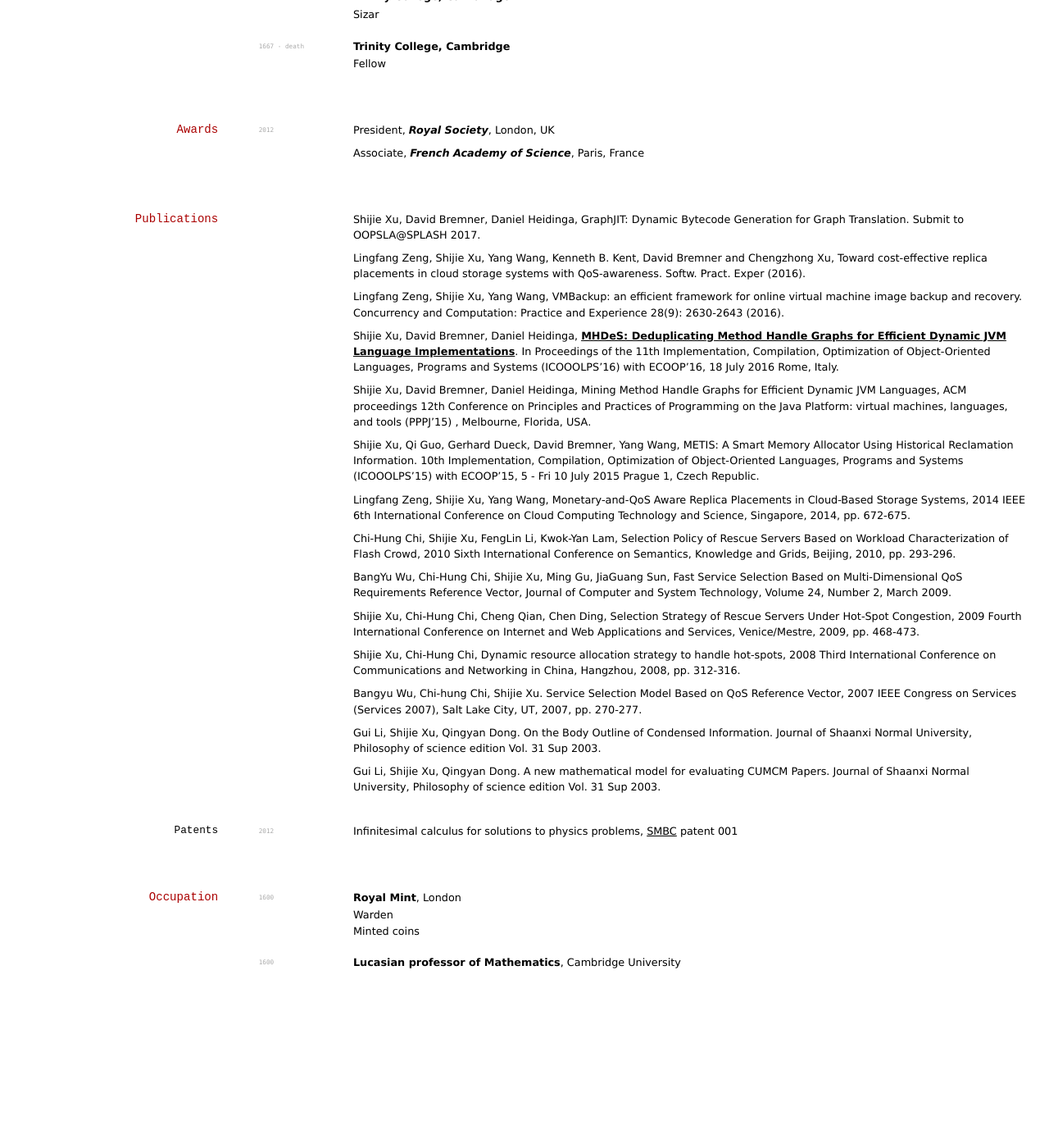
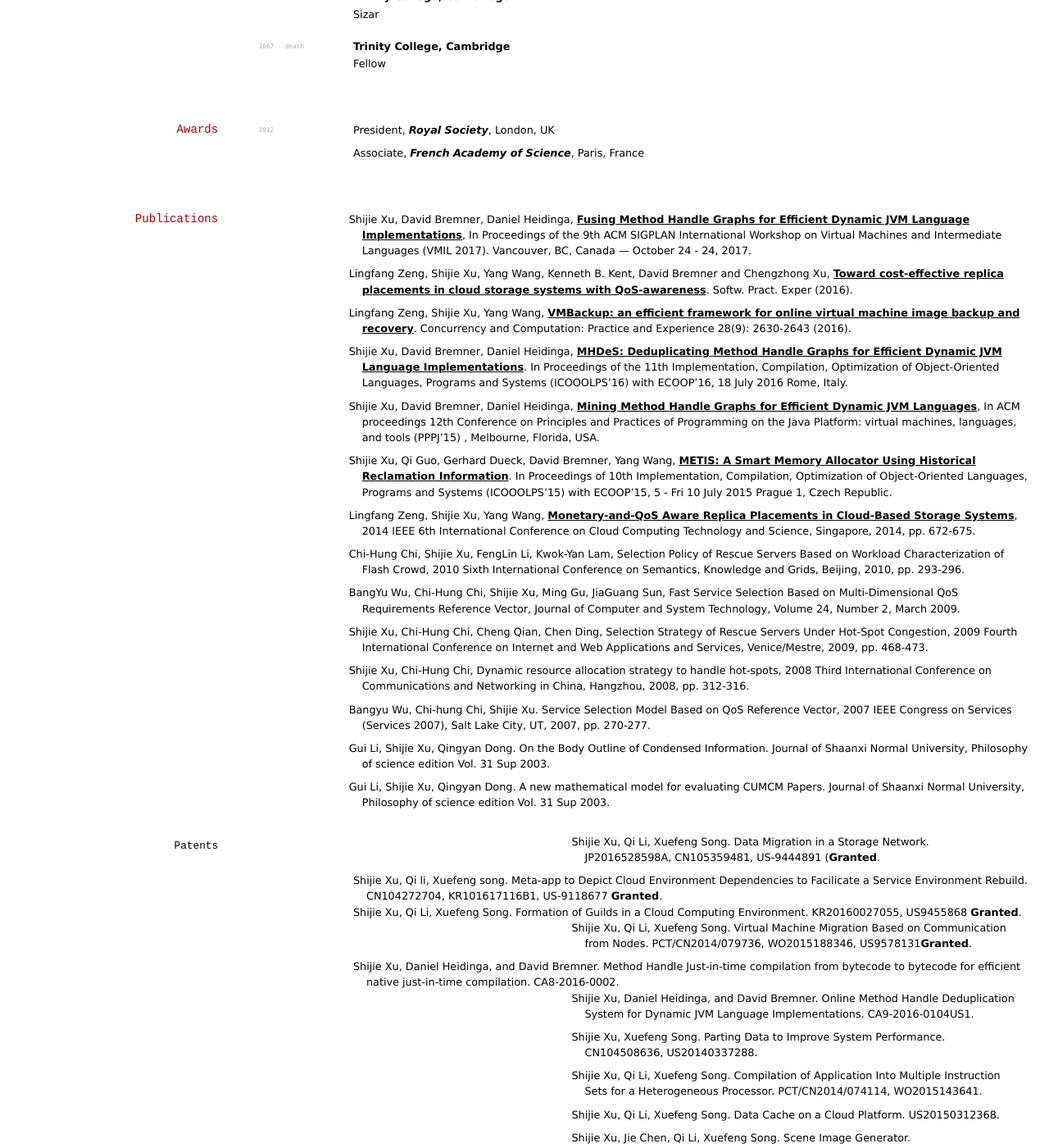
Before and after one commit to xushijie/wodaxia, a Jekyll site: the page built from index.md, in a window 1280 px wide and 1400 px high, scrolled down 372 px. Shown: the whole window at 82% size. Built offline with Jekyll 4.4.1, drawn with Linux system fonts in a browser that asks for light colours; before the commit the page ends 1564 px from its top, so only the background shows below that; some of the changed text lies outside the part shown.

Commit message:
publication and patents

```diff
--- a/index.md
+++ b/index.md
@@ -51,42 +51,59 @@
 
 
 ## Publications
-Shijie Xu, David Bremner, Daniel Heidinga, GraphJIT: Dynamic Bytecode Generation for Graph Translation. Submit to OOPSLA@SPLASH 2017.
+1. Shijie Xu, David Bremner, Daniel Heidinga, **[Fusing Method Handle Graphs for Efficient Dynamic JVM Language Implementations](papers/vmil17.pdf)**, In Proceedings of the 9th ACM SIGPLAN International Workshop on Virtual Machines and Intermediate Languages (VMIL 2017). Vancouver, BC, Canada — October 24 - 24, 2017.
 
-Lingfang Zeng, Shijie Xu, Yang Wang, Kenneth B. Kent, David Bremner and Chengzhong Xu, Toward cost-effective replica placements in cloud storage systems with QoS-awareness. Softw. Pract. Exper (2016).
+2. Lingfang Zeng, Shijie Xu, Yang Wang, Kenneth B. Kent, David Bremner and Chengzhong Xu, **[Toward cost-effective replica placements in cloud storage systems with QoS-awareness]()**. Softw. Pract. Exper (2016).
 
-Lingfang Zeng, Shijie Xu, Yang Wang, VMBackup: an efficient framework for online virtual machine image backup and recovery. Concurrency and Computation: Practice and Experience 28(9): 2630-2643 (2016).
+3. Lingfang Zeng, Shijie Xu, Yang Wang, **[VMBackup: an efficient framework for online virtual machine image backup and recovery]()**. Concurrency and Computation: Practice and Experience 28(9): 2630-2643 (2016).
 
-Shijie Xu, David Bremner, Daniel Heidinga, **[MHDeS: Deduplicating Method Handle Graphs for Efficient Dynamic JVM Language Implementations](./papers/deduplication.pdf)**. In Proceedings of the 11th Implementation, Compilation, Optimization of Object-Oriented Languages, Programs and Systems (ICOOOLPS'16) with ECOOP'16, 18 July 2016 Rome, Italy.
+4. Shijie Xu, David Bremner, Daniel Heidinga, **[MHDeS: Deduplicating Method Handle Graphs for Efficient Dynamic JVM Language Implementations](./papers/deduplication.pdf)**. In Proceedings of the 11th Implementation, Compilation, Optimization of Object-Oriented Languages, Programs and Systems (ICOOOLPS'16) with ECOOP'16, 18 July 2016 Rome, Italy.
 
+5. Shijie Xu, David Bremner, Daniel Heidinga, **[Mining Method Handle Graphs for Efficient Dynamic JVM Languages](papers/mh_mining.pdf)**, In ACM proceedings 12th Conference on Principles and Practices of Programming on the Java Platform: virtual machines, languages, and tools (PPPJ’15) , Melbourne, Florida, USA.
 
-Shijie Xu, David Bremner, Daniel Heidinga, Mining Method Handle Graphs for Efficient Dynamic JVM Languages, ACM proceedings 12th Conference on Principles and Practices of Programming on the Java Platform: virtual machines, languages, and tools (PPPJ’15) , Melbourne, Florida, USA.
+6. Shijie Xu, Qi Guo, Gerhard Dueck, David Bremner, Yang Wang, **[METIS: A Smart Memory Allocator Using Historical Reclamation Information](papers/metis.pdf)**. In Proceedings of 10th Implementation, Compilation, Optimization of Object-Oriented Languages, Programs and Systems (ICOOOLPS'15) with ECOOP'15,  5 - Fri 10 July 2015 Prague 1, Czech Republic.
 
-Shijie Xu, Qi Guo, Gerhard Dueck, David Bremner, Yang Wang, METIS: A Smart Memory Allocator Using Historical Reclamation Information. 10th Implementation, Compilation, Optimization of Object-Oriented Languages, Programs and Systems (ICOOOLPS'15) with ECOOP'15,  5 - Fri 10 July 2015 Prague 1, Czech Republic.
+7. Lingfang Zeng, Shijie Xu, Yang Wang, **[Monetary-and-QoS Aware Replica Placements in Cloud-Based Storage Systems]()**, 2014 IEEE 6th International Conference on Cloud Computing Technology and Science, Singapore, 2014, pp. 672-675.
 
-Lingfang Zeng, Shijie Xu, Yang Wang, Monetary-and-QoS Aware Replica Placements in Cloud-Based Storage Systems, 2014 IEEE 6th International Conference on Cloud Computing Technology and Science, Singapore, 2014, pp. 672-675.
+8. Chi-Hung Chi, Shijie Xu, FengLin Li, Kwok-Yan Lam, Selection Policy of Rescue Servers Based on Workload Characterization of Flash Crowd, 2010 Sixth International Conference on Semantics, Knowledge and Grids, Beijing, 2010, pp. 293-296.
 
-Chi-Hung Chi, Shijie Xu, FengLin Li, Kwok-Yan Lam, Selection Policy of Rescue Servers Based on Workload Characterization of Flash Crowd, 2010 Sixth International Conference on Semantics, Knowledge and Grids, Beijing, 2010, pp. 293-296.
+9. BangYu Wu, Chi-Hung Chi, Shijie Xu, Ming Gu, JiaGuang Sun, Fast Service Selection Based on Multi-Dimensional QoS Requirements Reference Vector, Journal of Computer and System Technology, Volume 24, Number 2, March 2009.
 
-BangYu Wu, Chi-Hung Chi, Shijie Xu, Ming Gu, JiaGuang Sun, Fast Service Selection Based on Multi-Dimensional QoS Requirements Reference Vector, Journal of Computer and System Technology, Volume 24, Number 2, March 2009.
+10. Shijie Xu, Chi-Hung Chi, Cheng Qian, Chen Ding, Selection Strategy of Rescue Servers Under Hot-Spot Congestion, 2009 Fourth International Conference on Internet and Web Applications and Services, Venice/Mestre, 2009, pp. 468-473.
 
-Shijie Xu, Chi-Hung Chi, Cheng Qian, Chen Ding, Selection Strategy of Rescue Servers Under Hot-Spot Congestion, 2009 Fourth International Conference on Internet and Web Applications and Services, Venice/Mestre, 2009, pp. 468-473.
+11. Shijie Xu, Chi-Hung Chi, Dynamic resource allocation strategy to handle hot-spots, 2008 Third International Conference on Communications and Networking in China, Hangzhou, 2008, pp. 312-316.
 
-Shijie Xu, Chi-Hung Chi, Dynamic resource allocation strategy to handle hot-spots, 2008 Third International Conference on Communications and Networking in China, Hangzhou, 2008, pp. 312-316.
+12. Bangyu Wu, Chi-hung Chi, Shijie Xu. Service Selection Model Based on QoS Reference Vector, 2007 IEEE Congress on Services (Services 2007), Salt Lake City, UT, 2007, pp. 270-277.
 
-Bangyu Wu, Chi-hung Chi, Shijie Xu. Service Selection Model Based on QoS Reference Vector, 2007 IEEE Congress on Services (Services 2007), Salt Lake City, UT, 2007, pp. 270-277.
+13. Gui Li, Shijie Xu, Qingyan Dong. On the Body Outline of Condensed Information. Journal of Shaanxi Normal University, Philosophy of science edition Vol. 31 Sup 2003.
 
-Gui Li, Shijie Xu, Qingyan Dong. On the Body Outline of Condensed Information. Journal of Shaanxi Normal University, Philosophy of science edition Vol. 31 Sup 2003.
-
-Gui Li, Shijie Xu, Qingyan Dong. A new mathematical model for evaluating CUMCM Papers. Journal of Shaanxi Normal University, Philosophy of science edition Vol. 31 Sup 2003.
+14. Gui Li, Shijie Xu, Qingyan Dong. A new mathematical model for evaluating CUMCM Papers. Journal of Shaanxi Normal University, Philosophy of science edition Vol. 31 Sup 2003.
 
 <!-- A list is also available [online](http://scholar.google.co.uk/citations?user=LTOTl0YAAAAJ) -->
 
 ### Patents
 
-`2012`
-Infinitesimal calculus for solutions to physics problems, [SMBC](http://www.techdirt.com/articles/20121011/09312820678/if-patents-had-been-around-time-newton.shtml) patent 001
+- Shijie Xu, Qi Li, Xuefeng Song. Data Migration in a Storage Network. JP2016528598A, CN105359481, US-9444891 (**Granted**.
 
+- Shijie Xu, Qi li, Xuefeng song.  Meta-app to Depict Cloud Environment Dependencies to Facilicate a Service Environment Rebuild. CN104272704, KR101617116B1, US-9118677 **Granted**.
+- Shijie Xu, Qi Li, Xuefeng Song. Formation of Guilds in a Cloud Computing Environment. KR20160027055, US9455868 **Granted**.
+- Shijie Xu, Qi Li, Xuefeng Song. Virtual Machine Migration Based on Communication from Nodes. PCT/CN2014/079736, WO2015188346, US9578131**Granted**.
+
+
+- Shijie Xu, Daniel Heidinga, and David Bremner. Method Handle Just-in-time compilation from bytecode to bytecode for efficient native just-in-time compilation. CA8-2016-0002.
+- Shijie Xu, Daniel Heidinga, and David Bremner. Online Method Handle Deduplication System for Dynamic JVM Language Implementations. CA9-2016-0104US1.
+
+- Shijie Xu, Xuefeng Song. Parting Data to Improve System Performance. CN104508636, US20140337288.
+
+- Shijie Xu, Qi Li, Xuefeng Song. Compilation of Application Into Multiple Instruction Sets for a Heterogeneous Processor. PCT/CN2014/074114, WO2015143641.
+
+- Shijie Xu, Qi Li, Xuefeng Song. Data Cache on a Cloud Platform. US20150312368.
+
+- Shijie Xu, Jie Chen, Qi Li, Xuefeng Song. Scene Image Generator. PCT/CN2014/088281, WO2016054800, US20160253832.
+
+- Guang Yao, Shijie Xu, Qi Li Xuefeng Song, Malicious Virtual Machine Alert Generator. US20160255103.
+
+- Guang yao, Shijie Xu, Xuefeng Song, Network Controller Security Monitor. WO2016106480, US20160337247.
 
 ## Occupation
 
```
Also changed, not shown: 2 other files.
